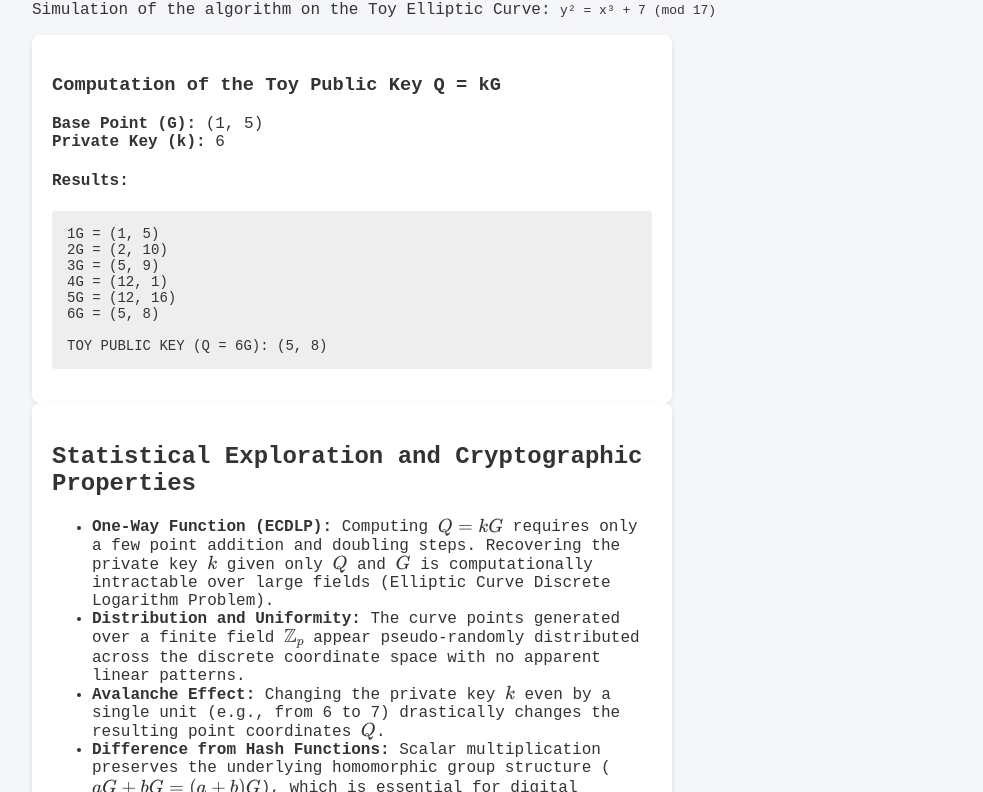
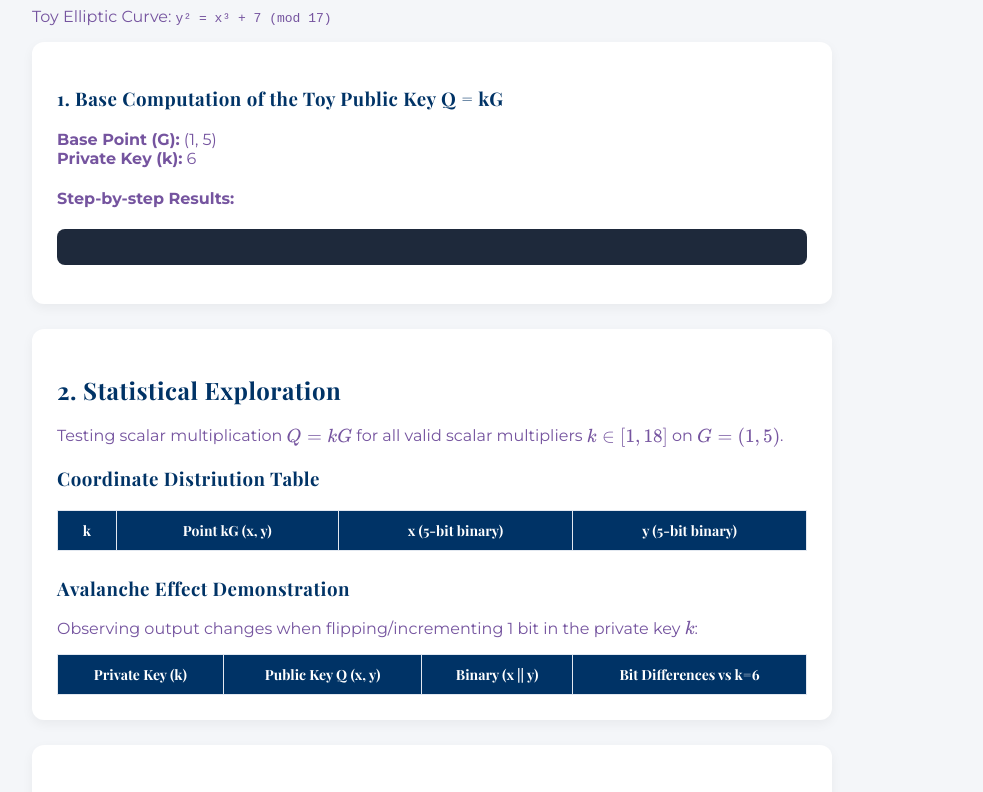
Before and after one commit to lisaproiettic/lisaproiettic.github.io, a plain HTML site: page homework1.html in a window 1280 px wide. Shown: the part 97-889 px from the top of the page, without its empty margins (8-991 px from the left). Drawn offline with nearby package versions, Linux system fonts and the light colour scheme; a web font is replaced by a local one.

Commit message:
Add files via upload

```diff
--- a/homework1.html
+++ b/homework1.html
@@ -1,8 +1,13 @@
 <!DOCTYPE html>
-<html lang="it">
+<html lang="en">
     <head>
         <meta charset="UTF-8">
         <title>Homework 1</title>
+
+        <link rel="preconnect" href="https://fonts.googleapis.com">
+        <link rel="preconnect" href="https://fonts.gstatic.com" crossorigin>
+        <link href="https://fonts.googleapis.com/css2?family=Montserrat:ital,wght@0,300..700;1,300..700&family=Playfair+Display:ital,wght@0,600..900;1,600..900&display=swap" rel="stylesheet">
+
         <script>
             window.MathJax = {
                 tex: {
@@ -11,57 +16,120 @@
             };
         </script>
         <script src="https://cdn.jsdelivr.net/npm/mathjax@3/es5/tex-mml-chtml.js"></script>
+
         <style>
             body {
-                font-family: 'Courier New', Courier, monospace;
+                font-family: 'Montserrat', sans-serif;
                 margin: 40px;
                 background-color: #f4f6f9;
-                color: #333;
+                color: #75549f;
             }
-            h1 { color: #003366; }
+            h1, h2, h3 {
+                font-family: 'Playfair Display', serif;
+                color: #003366;
+                letter-spacing: 0.5px;
+            }
             .box {
                 background: white;
-                padding: 20px;
-                border-radius: 8px;
-                box-shadow: 0 2px 5px rgba(0,0,0,0.1);
-                max-width: 600px;
+                padding: 25px;
+                border-radius: 12px;
+                box-shadow: 0 4px 12px rgba(0,0,0,0.05);
+                max-width: 750px;
+                margin-bottom: 25px;
             }
             pre {
-                background: #eee;
-                padding: 15px;
-                border-radius: 4px;
+                background: #1e293b;
+                color: #f8fafc;
+                padding: 18px;
+                border-radius: 8px;
+                font-family: 'Courier New', Courier, monospace;
                 font-size: 14px;
+                font-weight: 600;
+            }
+            table {
+                width: 100%;
+                border-collapse: collapse;
+                margin-top: 15px;;
+            }
+            th, td {
+                border: 1px solid #e2e8f0;
+                padding: 10px;
+                text-align: center;
+                font-size: 14px;
+            }
+            th {
+                font-family: 'Playfair Display', serif;
+                background-color: #003366;
+                color: white;
             }
         </style>
     </head>
     <body>
 
-        <h1>Homework 1: Private Key to Public Key Derivation</h1>
-        <p>Simulation of the algorithm on the Toy Elliptic Curve: <code>y² = x³ + 7 (mod 17)</code></p>
+        <h1>Homework 1: Ethereum Public Key Derivation Simulation</h1>
+        <p>Toy Elliptic Curve: <code>y² = x³ + 7 (mod 17)</code></p>
 
         <div class="box">
-            <h3>Computation of the Toy Public Key Q = kG</h3>
+            <h3>1. Base Computation of the Toy Public Key Q = kG</h3>
             <p><strong>Base Point (G):</strong> (1, 5)<br>
             <strong>Private Key (k):</strong> 6</p>
 
-            <h4>Results:</h4>
+            <h4>Step-by-step Results:</h4>
             <pre id="output"></pre>
         </div>
 
         <div class="box">
-            <h2>Statistical Exploration and Cryptographic Properties</h2>
+            <h2>2. Statistical Exploration</h2>
+            <p>Testing scalar multiplication $Q = kG$ for all valid scalar multipliers $k \in [1, 18]$ on $G=(1,5)$.</p>
+
+            <h3>Coordinate Distriution Table</h3>
+            <table id="table-points">
+                <thead>
+                    <tr>
+                        <th>k</th>
+                        <th>Point kG (x, y)</th>
+                        <th>x (5-bit binary)</th>
+                        <th>y (5-bit binary)</th>
+                    </tr>
+                </thead>
+                <tbody></tbody>
+            </table>
+
+            <h3 style="margin-top:25px;">Avalanche Effect Demonstration</h3>
+            <p>Observing output changes when flipping/incrementing 1 bit in the private key $k$:</p>
+            <table id="table-avalanche">
+                <thead>
+                    <tr>
+                        <th>Private Key (k)</th>
+                        <th>Public Key Q (x, y)</th>
+                        <th>Binary (x || y)</th>
+                        <th>Bit Differences vs k=6</th>
+                    </tr>
+                </thead>
+                <tbody></tbody>
+            </table>
+        </div>
+
+
+        <div class="box">
+            <h2>3. Cryptographic Properties & Discussion</h2>
             <ul>
-                <li><strong>One-Way Function (ECDLP):</strong> Computing $Q = kG$ requires only a few point addition and doubling steps. Recovering the private key $k$ given only $Q$ and $G$ is computationally intractable over large fields (Elliptic Curve Discrete Logarithm Problem).</li>
-                <li><strong>Distribution and Uniformity:</strong> The curve points generated over a finite field $\mathbb{Z}_p$ appear pseudo-randomly distributed across the discrete coordinate space with no apparent linear patterns.</li>
-                <li><strong>Avalanche Effect:</strong> Changing the private key $k$ even by a single unit (e.g., from 6 to 7) drastically changes the resulting point coordinates $Q$.</li>
-                <li><strong>Difference from Hash Functions:</strong> Scalar multiplication preserves the underlying homomorphic group structure ($aG + bG = (a+b)G$), which is essential for digital signature schemes (ECDSA). Hash functions deliberately destroy any algebraic structure.</li>
+                <li><strong>Uniformity and Pseudorandomness:</strong> As seen in the generated points, small sequential changes in $k$ yield point coordinates that appear randomly scattered over $\mathbb{Z}_{17}$. There are no linear trends, rendering output values unpredictable without computing the full scalar multiplication.</li>
+                <li><strong>Avalanche Effect:</strong> Changing $k$ from 6 to 7 (a single step) completely changes the binary representation of both $x$ and $y$. A high bit-distance between adjacent outputs is a core requirement for one-way functions to prevent gradient-based attacks.</li>
+                <li><strong>Meaningful Properties for One-Way Functions vs Hash Functions:</strong>
+                    <ul>
+                        <li><em>One-Way Functions (Elliptic Curves):</em> Require <strong>computational infeasibility of inversion</strong> (ECDLP) and <strong>homomorphic algebraic structure</strong> ($aG + bG = (a+b)G$), allowing signature verification. Perfect uniform distribution over all integers is NOT strictly required, as long as the underlying group is sufficiently large.</li>
+                        <li><em>Cryptographic Hash Functions:</em> Strictly require <strong>uniform bit distribution</strong>, <strong>fixed output length</strong>, <strong>avalanche effect (50% bit flip probability)</strong>, <strong>pre-image resistance</strong>, and <strong>collision resistance</strong>. Unlike elliptic curves, hash functions deliberately destroy algebraic structure to prevent mathematical reduction.</li>
+                    </ul>
+                </li>
             </ul>
         </div>
+
+
 
         <script>
             const p = 17, a = 0;
             const G = {x: 1, y: 5};
-            const k = 6;
 
             const modInv = (n, m) => {
                 n = ((n % m) + m) % m;
@@ -89,15 +157,59 @@
                 return { x: x3, y: y3 };
             }
 
+            const toBin = (num) => num !== null ? num.toString(2).padStart(5, '0') : 'N/A';
+
             let Q = G;
-            let out = `1G = (${Q.x}, ${Q.y})\n`;
-            for (let i = 2; i <= k; i++) {
+            let outBase = `1G = (${Q.x}, ${Q.y})\n`;
+            for (let i = 2; i <= 6; i++) {
                 Q = pointAdd(Q, G);
-                out += `${i}G = (${Q.x}, ${Q.y})\n`;
+                outBase += `${i}G = (${Q.x}, ${Q.y})\n`;
             }
-            out += `\nTOY PUBLIC KEY (Q = ${k}G): (${Q.x}, ${Q.y})`;
+            outBase += `\nTOY PUBLIC KEY (Q = 6G): (${Q.x}, ${Q.y})`;
+            document.getElementById("output-base").textContent = outBase;
 
-            document.getElementById("output").textContent = out;
+            const tableBody = document.querySelector("#table-points tbody");
+            let curr = G;
+            let pointsList = [];
+
+            for (let i = 1; i <= 18; i++) {
+                let row = document.createElement("tr");
+                let ptStr = curr ? `(${curr.x}, ${curr.y})` : "Point at Infinity (O)";
+                let xBin = curr ? toBin(curr.x) : "N/A";
+                let yBin = curr ? toBin(curr.y) : "N/A";
+
+                pointsList.push({ k: i, point: curr, binConcat: curr ? toBin(curr.x) + toBin(curr.y) : "" });
+
+                row.innerHTML = `<td>${i}</td><td>${ptStr}</td><td>${xBin}</td><td>${yBin}</td>`;
+                tableBody.appendChild(row);
+
+                curr = pointAdd(curr, G);
+            }
+
+            const avalancheBody = document.querySelector("#table-avalanche tbody");
+            const targetK6 = pointsList.find(p => p.k === 6);
+
+            [5, 6, 7].forEach(kVal => {
+                let item = pointsList.find(p => p.k === kVal);
+                let diffBits = 0;
+
+                if (item.binConcat && targetK6.binConcat) {
+                    for (let b = 0; b < item.binConcat.length; b++) {
+                        if (item.binConcat[b] !== targetK6.binConcat[b]) diffBits++;
+                    }
+                }
+
+                let row = document.createElement("tr");
+                if (kVal === 6) row.className = "highlight";
+                row.innerHTML = `
+                    <td>k = ${kVal}</td>
+                    <td>${item.point ? `(${item.point.x},${item.point.y})` : 'O'}</td>
+                    <td><code>${item.binConcat}</code></td>
+                    <td>${kVal === 6 ? 'Baseline (0 bits)' : `${diffBits} bits flipped`}</td>
+                `;
+                avalancheBody.appendChild(row);
+            });
+
         </script>
     </body>
 </html>
```
